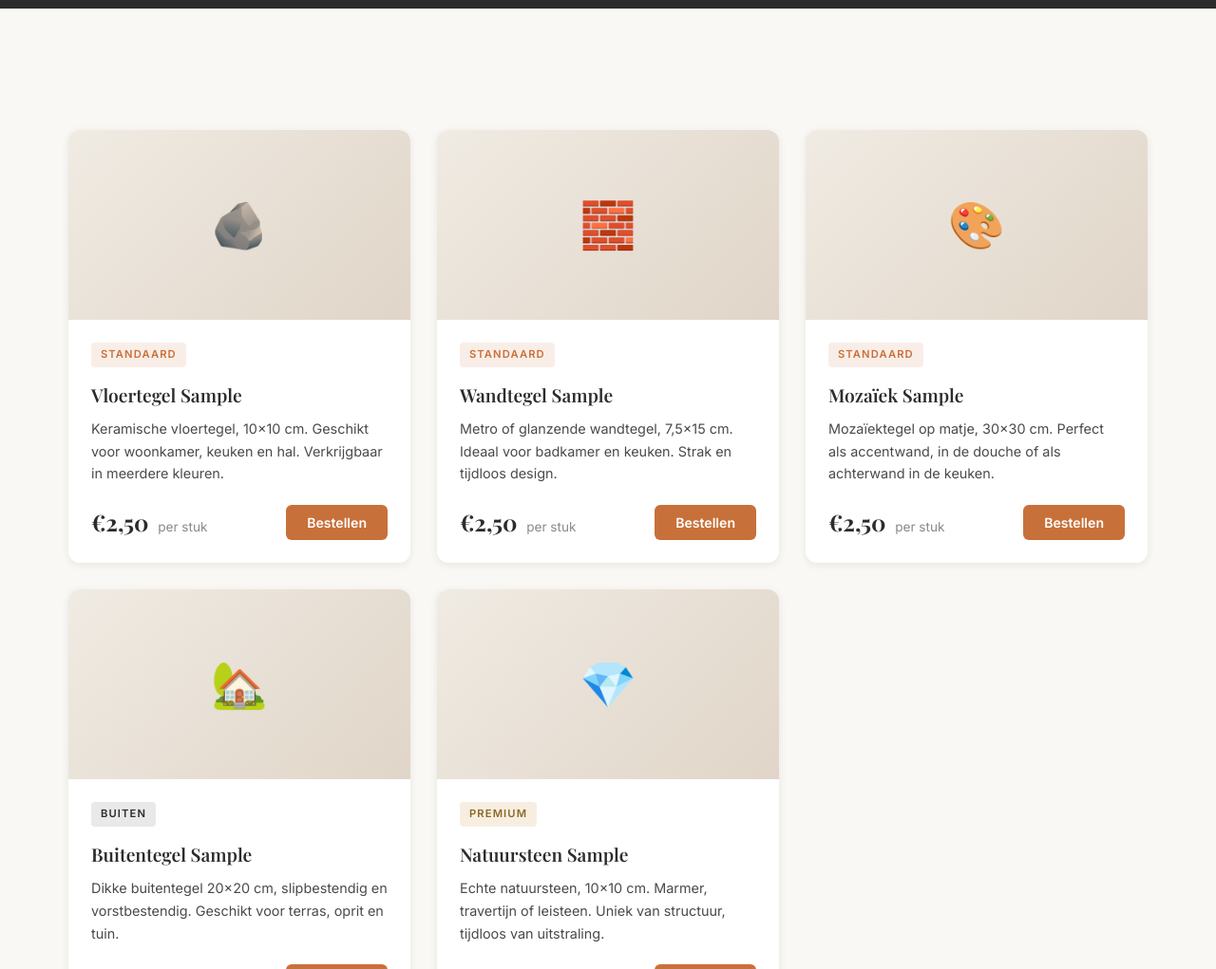
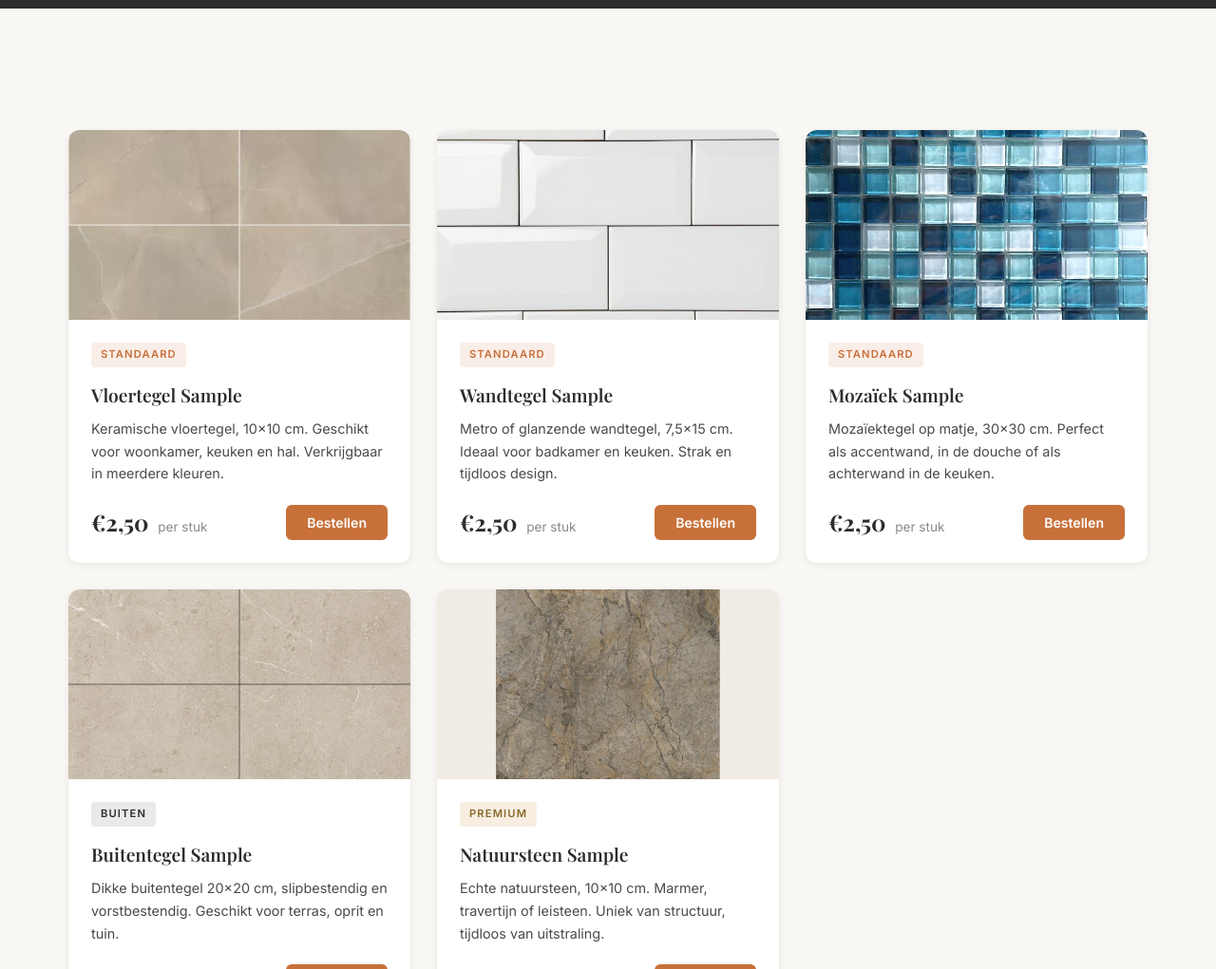
Before and after one commit to NickSmits12/tegelhandel-hengelo, a website: page shop.html in a window 1280 px wide. Shown: the part 340-1361 px from the top of the page at 95% size. Drawn offline with nearby package versions, Linux system fonts and the light colour scheme; a script that the page names is missing.

Commit message:
plaatjes toevoegen voor de samples in shop.html

```diff
--- a/shop.html
+++ b/shop.html
@@ -273,7 +273,7 @@
 
         <!-- Vloertegels -->
         <div class="sample-card">
-          <div class="sample-card-image-placeholder">🪨</div>
+          <img src="/Images/SampleVloertegel.jpg" alt="Vloertegel sample" class="sample-card-image" />
           <div class="sample-card-body">
             <span class="sample-badge sample-badge--standard">Standaard</span>
             <h3>Vloertegel Sample</h3>
@@ -288,7 +288,7 @@
 
         <!-- Wandtegels -->
         <div class="sample-card">
-          <div class="sample-card-image-placeholder">🧱</div>
+          <img src="/Images/SampleWandtegel.jpg" alt="Wandtegel sample" class="sample-card-image" />
           <div class="sample-card-body">
             <span class="sample-badge sample-badge--standard">Standaard</span>
             <h3>Wandtegel Sample</h3>
@@ -303,7 +303,7 @@
 
         <!-- Mozaïek -->
         <div class="sample-card">
-          <div class="sample-card-image-placeholder">🎨</div>
+          <img src="/Images/SampleMozaiek.jpg" alt="Mozaïek sample" class="sample-card-image" />
           <div class="sample-card-body">
             <span class="sample-badge sample-badge--standard">Standaard</span>
             <h3>Mozaïek Sample</h3>
@@ -318,7 +318,7 @@
 
         <!-- Buitentegels -->
         <div class="sample-card">
-          <div class="sample-card-image-placeholder">🏡</div>
+          <img src="/Images/SampleBuitentegel.jpg" alt="Buitentegel sample" class="sample-card-image" />
           <div class="sample-card-body">
             <span class="sample-badge sample-badge--buiten">Buiten</span>
             <h3>Buitentegel Sample</h3>
@@ -333,7 +333,7 @@
 
         <!-- Natuursteen -->
         <div class="sample-card">
-          <div class="sample-card-image-placeholder">💎</div>
+          <img src="/Images/SampleNatuurSteen.jpg" alt="Natuursteen sample" class="sample-card-image" />
           <div class="sample-card-body">
             <span class="sample-badge sample-badge--premium">Premium</span>
             <h3>Natuursteen Sample</h3>
```
Also changed, not shown: Images/SampleBuitentegel.jpg (added), Images/SampleMozaiek.jpg (added), Images/SampleNatuurSteen.jpg (added), Images/SampleVloertegel.jpg (added), Images/SampleWandtegel.jpg (added).
